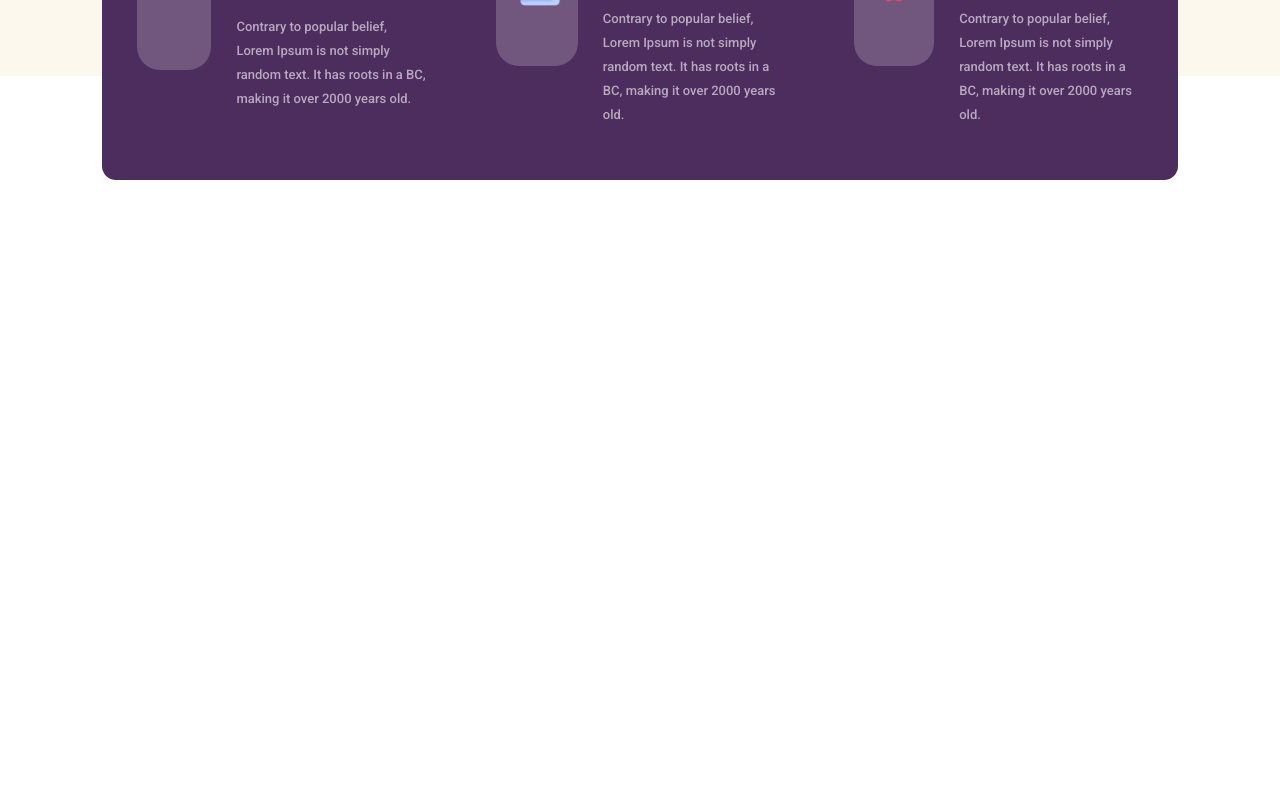
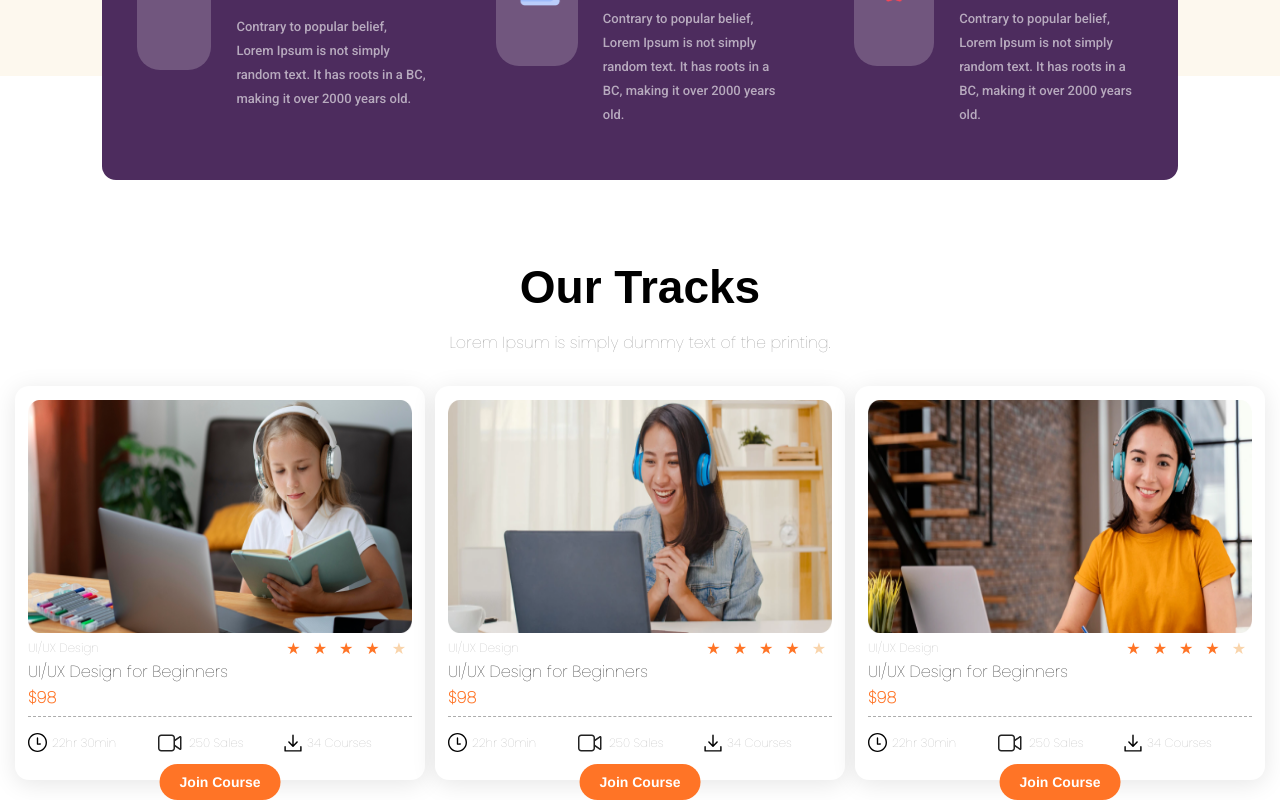
Before and after one commit to mann-codes2014/Storybook-Landing-Page, a React (Create React App) app: page / in a window 1280 px wide. Shown: the part 643-1443 px from the top of the page. Before the commit the page ends 823 px from the top, so only its background shows below. Built offline with nearby package versions, Linux system fonts and the light colour scheme.

Commit message:
Add banner in hero component

```diff
--- a/src/App.tsx
+++ b/src/App.tsx
@@ -2,15 +2,19 @@ import React from 'react';
 import './App.css';
 import Hero from "./components/Hero/Hero";
 import styled from "@emotion/styled";
+import {Tracks} from "./components/Tracks/Tracks";
 
 const StyledContainer = styled.div`
   padding: 0;
+  display: grid;
+  grid-template-columns: 1fr;
 `
 
 function App() {
     return (
         <StyledContainer>
             <Hero/>
+            <Tracks/>
         </StyledContainer>
     );
 }
--- a/src/components/Hero/Hero.tsx
+++ b/src/components/Hero/Hero.tsx
@@ -93,6 +93,12 @@ const StyledMissionStatement = styled.p`
   font-size: 16px;
   color: #8A8A8A;
 `
+const StyledBannerContainer = styled.div`
+  left: 8%;
+  right: 8%;
+  bottom: -100px;
+  position: absolute;
+`
 export const Hero = () => {
     return (
         <StyledContainer layer1={IMAGES.heroBackgroundLayer1} layer2={IMAGES.heroBackgroundLayer2}
@@ -115,15 +121,9 @@ export const Hero = () => {
                     <img className="layer4" src={IMAGES.heroBackgroundLayer4} alt=""/>
                 </div>
             </StyledBodyContainer>
-            <div style={{
-                left: '8%',
-                right: '8%',
-                bottom: '-100px',
-                position: 'absolute',
-                // transform: 'translateX(-30%)'
-            }}>
+            <StyledBannerContainer>
                 <Banner/>
-            </div>
+            </StyledBannerContainer>
             <Navbar className={'navbar'}/>
         </StyledContainer>
     );
--- a/src/components/Input.tsx
+++ b/src/components/Input.tsx
@@ -31,12 +31,14 @@ const StyledInput = styled.input<any>`
   }
 
 `
-type InputProps={}
-export const Input = ({}:InputProps) => {
+type InputProps={
+    placeholder?:string
+}
+export const Input = ({placeholder='Search for a location...'}:InputProps) => {
     return (
         <StyledInputContainer>
             <StyledIcon src={svg}/>
-            <StyledInput type="text" placeholder='Search for a location...'/>
+            <StyledInput type="text" placeholder={placeholder}/>
             <Button label="Continue" primary/>
         </StyledInputContainer>
     );
--- a/src/components/Track.tsx
+++ b/src/components/Track.tsx
@@ -10,7 +10,7 @@ type StyledTrackProps = {
     backgroundImage: string;
 }
 const StyledTrack = styled.div<StyledTrackProps>`
-  width: 490px;
+  width: auto;
   position: relative;
   background: #FFFFFF;
   box-shadow: 0 4px 25px rgba(0, 0, 0, 0.1);
--- a/src/components/TrackList.tsx
+++ b/src/components/TrackList.tsx
@@ -3,6 +3,7 @@ import styled from "@emotion/styled";
 import {Track, TrackProps} from "./Track";
 
 const StyledTrackList = styled.div`
+  padding: 15px;
   display: grid;
   grid-template-columns: repeat(3, 1fr);
   gap: 10px
--- /dev/null
+++ b/src/components/Tracks/Tracks.tsx
@@ -0,0 +1,66 @@
+import React from 'react';
+import styled from "@emotion/styled";
+import {TrackList} from "../TrackList";
+import {IMAGES} from "../../assets";
+
+const StyledContainer = styled.div`
+  display: grid;
+  grid-template-columns: 1fr;
+  margin-top: 180px;
+
+  & > .heading {
+    text-align: center;
+    font-family: 'Jost', sans-serif;
+    font-style: normal;
+    font-weight: 600;
+    font-size: 46px;
+    text-transform: capitalize;
+    color: #000000;
+  }
+
+  & > .description {
+    text-align: center;
+    font-family: 'Poppins', sans-serif;
+    font-style: normal;
+    font-weight: 500;
+    font-size: 16px;
+    color: #8A8A8A;
+  }
+`
+export const Tracks = () => {
+    return (
+        <StyledContainer>
+            <span className="heading">Our Tracks</span>
+            <p className="description">Lorem Ipsum is simply dummy text of the printing.</p>
+
+            <TrackList tracks={[{
+                cover: IMAGES.track,
+                category: 'UI/UX Design',
+                rating: 4,
+                title: 'UI/UX Design for Beginners',
+                price: '$98',
+                duration: '22hr 30min',
+                numberOfSales: '34 Courses',
+                numberOfCourses: '250 Sales',
+            }, {
+                cover: IMAGES.track2,
+                category: 'UI/UX Design',
+                rating: 4,
+                title: 'UI/UX Design for Beginners',
+                price: '$98',
+                duration: '22hr 30min',
+                numberOfSales: '34 Courses',
+                numberOfCourses: '250 Sales',
+            }, {
+                cover: IMAGES.track3,
+                category: 'UI/UX Design',
+                rating: 4,
+                title: 'UI/UX Design for Beginners',
+                price: '$98',
+                duration: '22hr 30min',
+                numberOfSales: '34 Courses',
+                numberOfCourses: '250 Sales',
+            }]}/>
+        </StyledContainer>
+    );
+};
```
Also changed, not shown: 1 other file (tests, documents, lock files or other folders).
